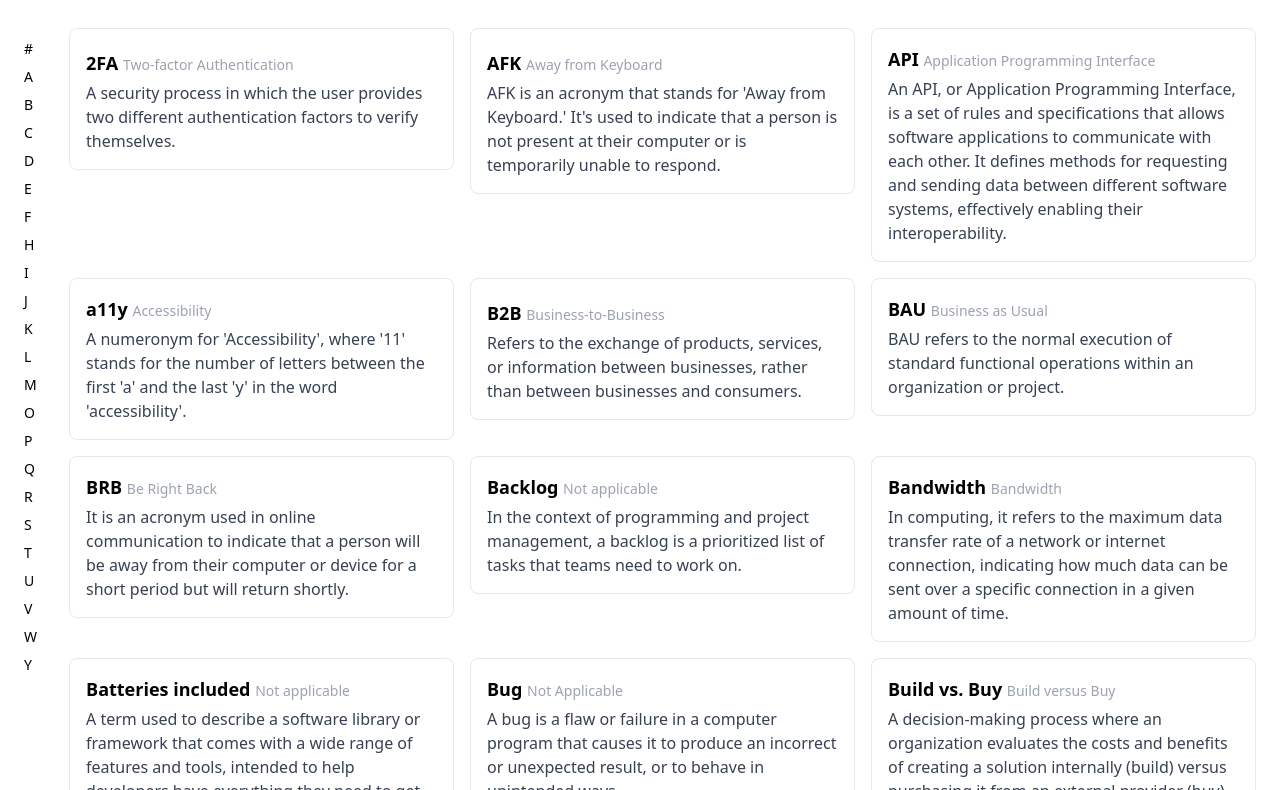
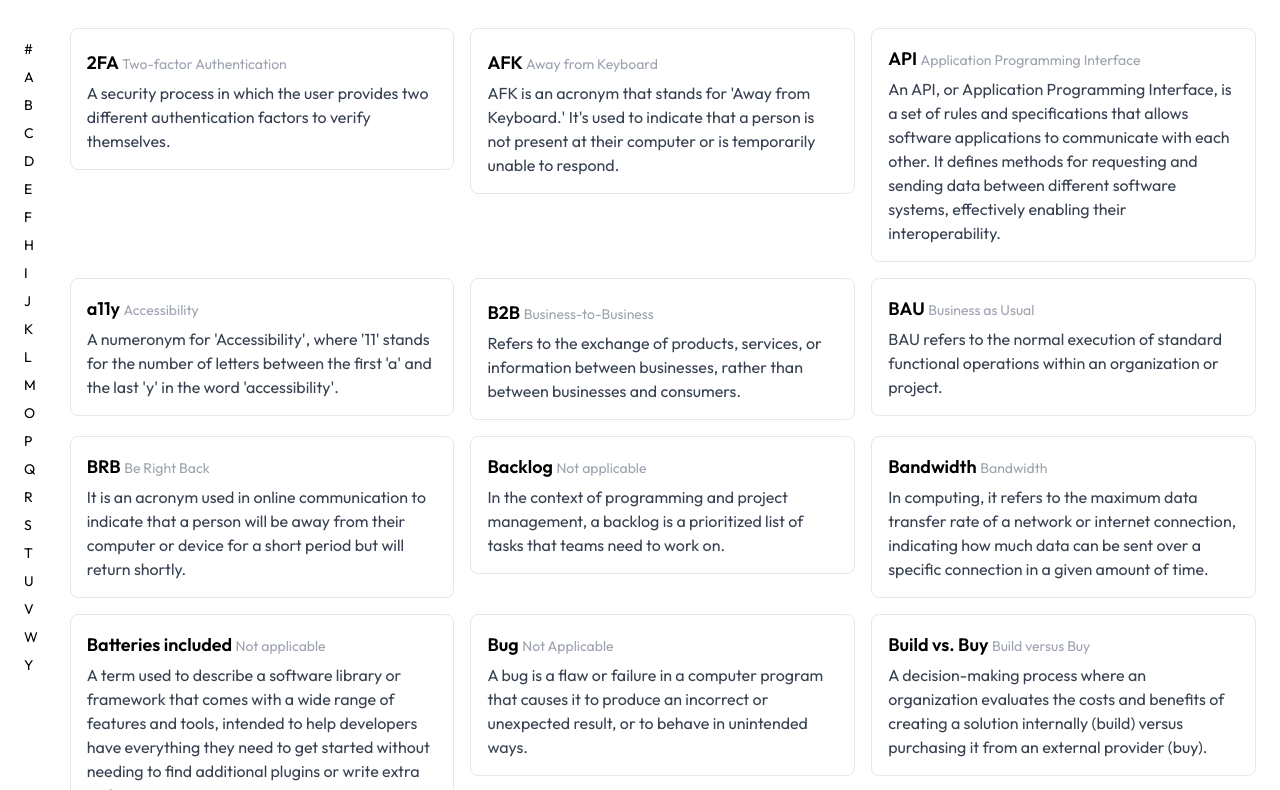
Before and after one commit to TechLingo-fyi/techlingo.fyi, an Astro site: page / in a window 1280 px wide. Shown: the part 92-882 px from the top of the page. Built offline with nearby package versions, Linux system fonts and the light colour scheme; Astro itself is replaced by a stand-in of ours.

Commit message:
Use Google font

```diff
--- a/src/layouts/Layout.astro
+++ b/src/layouts/Layout.astro
@@ -18,6 +18,9 @@ const { title, description, path } = Astro.props;
     <link rel="icon" type="image/svg+xml" href="/favicon.svg" />
     <meta name="viewport" content="width=device-width" />
     <meta name="generator" content={Astro.generator} />
+    <link rel="preconnect" href="https://fonts.googleapis.com">
+    <link rel="preconnect" href="https://fonts.gstatic.com" crossorigin>
+    <link href="https://fonts.googleapis.com/css2?family=Merriweather:ital,wght@0,300;0,400;0,700;0,900;1,300;1,400;1,700;1,900&family=Outfit:wght@100;200;300;400;500;600;700;800;900&family=Roboto+Mono:ital,wght@0,100;0,200;0,300;0,400;0,500;0,600;0,700;1,100;1,200;1,300;1,400;1,500;1,600;1,700&display=swap" rel="stylesheet">
     <title>{title ? `${title} | ` : ""}TechLingo.fyi</title>
     <OpenGraphTags title={title} description={description} path={path} />
   </head>
--- a/tailwind.config.mjs
+++ b/tailwind.config.mjs
@@ -1,8 +1,16 @@
 /** @type {import('tailwindcss').Config} */
+const defaultTheme = require("tailwindcss/defaultTheme");
+
 export default {
   content: ["./src/**/*.{astro,html,js,jsx,md,mdx,svelte,ts,tsx,vue}"],
   theme: {
-    extend: {},
+    extend: {
+      fontFamily: {
+        sans: ['"Outfit"', ...defaultTheme.fontFamily.sans],
+        serif: ['"Merriweather"', ...defaultTheme.fontFamily.serif],
+        mono: ['"Roboto Mono"', ...defaultTheme.fontFamily.mono],
+      },
+    },
   },
   plugins: [],
 };
```
